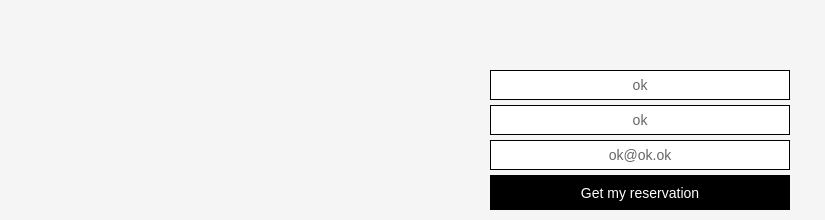
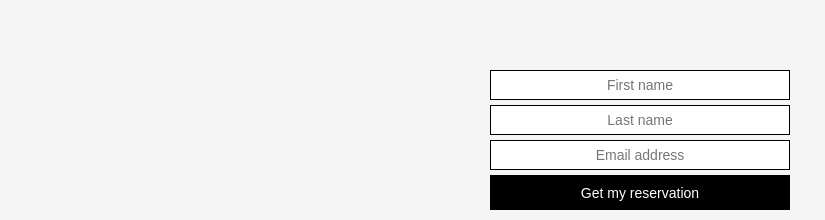
Before and after one commit to lhache/merrion, a website: page public/index.html in a window 1280 px wide. Shown: the part 563-783 px from the top of the page, without its empty margins (0-825 px from the left). Drawn offline with Linux system fonts and the light colour scheme.

Commit message:
revert changes on index.html

```diff
--- a/public/index.html
+++ b/public/index.html
@@ -6,9 +6,9 @@
     <div class="merrion-form-image-container">
       <img src="event-brochure.jpg" class="merrion-form-img"/>
     </div>
-    <input type="text" value="ok" name="firstName" placeholder="First name" class="merrion-form-element merrion-input" required/>
-    <input type="text" value="ok" name="lastName" placeholder="Last name"  class="merrion-form-element merrion-input" required/>
-    <input type="email" value="ok@ok.ok" name="email" placeholder="Email address"  class="merrion-form-element merrion-input" required/>
+    <input type="text" name="firstName" placeholder="First name" class="merrion-form-element merrion-input" required/>
+    <input type="text" name="lastName" placeholder="Last name"  class="merrion-form-element merrion-input" required/>
+    <input type="email" name="email" placeholder="Email address"  class="merrion-form-element merrion-input" required/>
     <button type="submit" class="merrion-form-element merrion-button">Get my reservation</button>
   </form>
 
```
